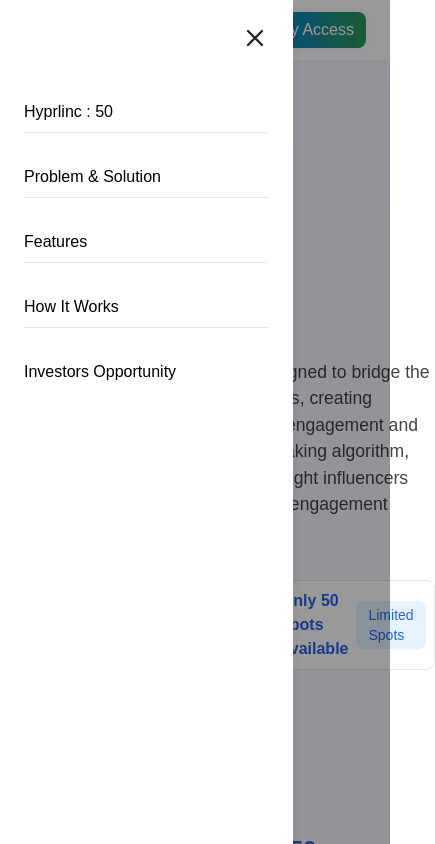
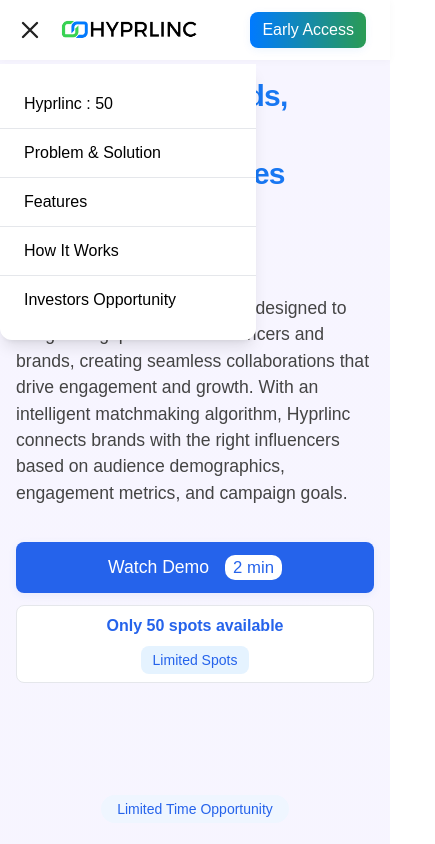
Before and after one commit to harsh-wesee/hyprlinc-soft-launch, a React (Create React App) app: page / in a window 390 px wide. Both pictures are taken after a click on the button "Open navigation". Shown: the top 844 px of the page, 435 px wide, since content can reach past the window. Built offline with nearby package versions, Linux system fonts and the light colour scheme.

Commit message:
mobile responsive

```diff
--- a/public/index.html
+++ b/public/index.html
@@ -9,6 +9,7 @@
       name="description"
       content="Web site created using create-react-app"
     />
+    <meta name="viewport" content="width=device-width, initial-scale=1.0" />
     <link rel="icon" type="image/png" href="%PUBLIC_URL%/favicon.svg" />
 
     <!--
--- a/src/App.js
+++ b/src/App.js
@@ -80,10 +80,26 @@
       {/* Header Bar */}
       <header className="sticky top-0 z-10 flex w-full items-center justify-between bg-white py-3 pl-4 pr-4 md:pl-8 md:pr-10 shadow-[0_1px_8px_rgba(0,0,0,0.03)]">
         <div className="flex items-center gap-4 md:gap-9">
-          {/* Hamburger for mobile - Moved to first position */}
+          {/* Hamburger for mobile - replaced with cancel button when open */}
+          {navOpen ? (
             <button
               className="md:hidden"
-            onClick={() => setNavOpen(!navOpen)}
+              onClick={() => setNavOpen(false)}
+              aria-label="Close navigation"
+            >
+              <svg width="28" height="28" fill="none" viewBox="0 0 24 24">
+                <path
+                  d="M6 6l12 12M6 18L18 6"
+                  stroke="#222"
+                  strokeWidth="2"
+                  strokeLinecap="round"
+                />
+              </svg>
+            </button>
+          ) : (
+            <button
+              className="md:hidden"
+              onClick={() => setNavOpen(true)}
               aria-label="Open navigation"
             >
               <svg width="28" height="28" fill="none" viewBox="0 0 24 24">
@@ -95,6 +111,7 @@
                 />
               </svg>
             </button>
+          )}
 
           {/* Logo */}
           <div className="flex items-center text-[1.7rem] font-bold tracking-[1px] text-[#222]">
@@ -139,75 +156,48 @@
         <button className="mr-2 md:mr-6 flex cursor-pointer items-center gap-2.5 rounded-lg border-none bg-gradient-to-r from-[#007AFF] to-[#2A9B54] py-1.5 px-3 md:px-6 text-base font-medium text-white shadow-[0_2px_8px_rgba(24,119,242,0.08)] transition-all duration-500 ease-in-out hover:from-[#007AFF] hover:to-[#004999]">
           Early Access
         </button>
-        {/* Mobile Nav Drawer */}
-        <div
-          className={`fixed inset-0 z-30 transition-all duration-300 ${
-            navOpen ? "block" : "hidden"
-          }`}
-        >
-          {/* Overlay */}
-          <div
-            className="absolute inset-0 bg-black bg-opacity-40"
-            onClick={() => setNavOpen(false)}
-          ></div>
-          {/* Drawer */}
-          <div
-            className={`absolute top-0 left-0 h-full w-3/4 max-w-xs bg-white shadow-lg p-6 flex flex-col gap-6 transform ${
-              navOpen ? "translate-x-0" : "-translate-x-full"
-            } transition-transform duration-300`}
-          >
-            <button
-              className="self-end mb-4"
-              onClick={() => setNavOpen(false)}
-              aria-label="Close navigation"
-            >
-              <svg width="28" height="28" fill="none" viewBox="0 0 24 24">
-                <path
-                  d="M6 6l12 12M6 18L18 6"
-                  stroke="#222"
-                  strokeWidth="2"
-                  strokeLinecap="round"
-                />
-              </svg>
-            </button>
+      </header>
+
+      {/* Mobile Nav Dropdown Panel */}
+      {navOpen && (
+        <div className="fixed left-0 top-[64px] z-30 w-64 bg-white shadow-lg rounded-b-xl py-4 md:hidden">
           <span
-              onClick={() => scrollToSection("hyprlinc50")}
-              className="py-2 border-b border-gray-200 cursor-pointer"
+            onClick={() => { scrollToSection("hyprlinc50"); setNavOpen(false); }}
+            className="block py-3 px-6 border-b border-gray-200 text-base font-medium cursor-pointer hover:bg-gray-50"
           >
             Hyprlinc : 50
           </span>
           <span
-              onClick={() => scrollToSection("problem-solution")}
-              className="py-2 border-b border-gray-200 cursor-pointer"
+            onClick={() => { scrollToSection("problem-solution"); setNavOpen(false); }}
+            className="block py-3 px-6 border-b border-gray-200 text-base font-medium cursor-pointer hover:bg-gray-50"
           >
             Problem & Solution
           </span>
           <span
-              onClick={() => scrollToSection("features")}
-              className="py-2 border-b border-gray-200 cursor-pointer"
+            onClick={() => { scrollToSection("features"); setNavOpen(false); }}
+            className="block py-3 px-6 border-b border-gray-200 text-base font-medium cursor-pointer hover:bg-gray-50"
           >
             Features
           </span>
           <span
-              onClick={() => scrollToSection("how-it-works")}
-              className="py-2 border-b border-gray-200 cursor-pointer"
+            onClick={() => { scrollToSection("how-it-works"); setNavOpen(false); }}
+            className="block py-3 px-6 border-b border-gray-200 text-base font-medium cursor-pointer hover:bg-gray-50"
           >
             How It Works
           </span>
           <span
-              onClick={() => scrollToSection("investors")}
-              className="py-2 cursor-pointer"
+            onClick={() => { scrollToSection("investors"); setNavOpen(false); }}
+            className="block py-3 px-6 text-base font-medium cursor-pointer hover:bg-gray-50"
           >
             Investors Opportunity
           </span>
         </div>
-        </div>
-      </header>
+      )}
 
       {/* Main Content */}
-      <main className="relative mx-auto flex max-w-[1200px] flex-col items-start px-4 pt-20 pb-0">
-        <div className="flex w-full justify-between">
-          <div className="max-w-[700px]">
+      <main className="relative mx-auto flex flex-col md:flex-row max-w-[1200px] items-start px-4 pt-4 md:pt-16 pb-0 w-full">
+        <div className="flex flex-col w-full md:w-auto md:flex-row justify-between">
+          <div className="max-w-full md:max-w-[700px] w-full">
             <h1 className="mb-6 text-left text-3xl md:text-4xl lg:text-5xl font-semibold leading-[1.3] tracking-tight">
               <span className="text-[#1877f2]">
                 Connecting Brands, <br />
@@ -229,16 +219,16 @@
               based on audience demographics, engagement metrics, and campaign
               goals.
             </p>
-            <div className="mb-8 flex gap-3 md:gap-[18px]">
-              <button className="flex cursor-pointer items-center gap-2 rounded-lg border-none bg-[#2563eb] py-0.5 md:py-2 px-4 md:px-8 text-[1.1rem] font-medium text-white shadow-[0_2px_8px_rgba(37,99,235,0.08)] whitespace-nowrap">
+            <div className="mb-8 flex flex-col gap-3 md:flex-row md:gap-[18px] w-full">
+              <button className="flex cursor-pointer items-center gap-2 rounded-lg border-none bg-[#2563eb] py-3 md:py-2 px-4 md:px-8 text-[1.1rem] font-medium text-white shadow-[0_2px_8px_rgba(37,99,235,0.08)] whitespace-nowrap w-full md:w-auto justify-center">
                 Watch Demo{" "}
                 <span className="ml-2 rounded-[10px] bg-white py-0 px-2 text-[0.95em] text-[#2563eb]">
                   2 min
                 </span>
               </button>
-              <div className="flex items-center gap-3 rounded-lg border border-solid border-[#e5e7eb] bg-white p-2 md:p-3">
-                <span className="text-[1.3em]">⚡</span>
-                <div className="flex items-center gap-2">
+              <div className="flex items-center gap-3 rounded-lg border border-solid border-[#e5e7eb] bg-white p-2 md:p-3 w-full md:w-auto justify-center">
+
+                <div className="flex flex-col md:flex-row items-center gap-2 w-full md:w-auto">
                   <span className="text-base font-semibold text-[#2563eb]">
                     Only 50 spots available
                   </span>
@@ -249,7 +239,7 @@
               </div>
             </div>
           </div>
-          <div className="relative hidden w-[450px] md:block">
+          <div className="relative hidden md:block w-[450px]">
             <img
               src={hero_bg}
               alt="Travel Freedom"
@@ -845,8 +835,7 @@
         </h2>
         <div className="mb-12 max-w-[750px] text-center text-[1.1rem] leading-7 text-gray-600">
           Hyprlinc integrates effortlessly with social media platforms like
-          Instagram, YouTube, and TikTok, as well as CRM tools such as HubSpot
-          and Salesforce, allowing brands to sync influencer data directly with
+          Instagram & YouTube, allowing brands to sync influencer data directly with
           marketing strategies. The exclusive influencer marketplace provides
           influencers with access to top-tier brand deals while giving brands
           the ability to create custom influencer programs for long-term
@@ -967,8 +956,7 @@
                   MVP Alpha Launch + Hyprlinc :50
                 </div>
                 <div className="mb-3 text-base text-gray-600">
-                  Public alpha with AI Editor v1, licensing engine, and
-                  real-time customization. 50 hand-picked creators, brands, and
+                  50 hand-picked creators, brands, and
                   agencies testing features via Hyprlinc:50 program.
                 </div>
                 <div className="flex gap-2">
@@ -988,16 +976,16 @@
                   </span>
                 </div>
                 <div className="mb-2 text-lg font-bold text-pink-700">
-                  Seed Funding Round (Rs 2.5M)
+                  Seed Funding Round (Rs 5M)
                 </div>
                 <div className="mb-3 text-base text-gray-600">
-                  Secure Rs 2.5M Seed to accelerate engineering, go-to-market,
+                  Secure Rs. 5M Seed to accelerate engineering, go-to-market,
                   and creator onboarding at scale. Targeting 12-month runway and
-                  $1M post-Seed ARR.
+                  Rs. 1.5M post-Seed ARR.
                 </div>
                 <div className="flex gap-2">
                   <span className="rounded-md bg-pink-100 py-0.5 px-2.5 text-sm font-semibold text-pink-700">
-                    Rs 2.5M Target
+                    Rs. 5M Target
                   </span>
                 </div>
               </div>
@@ -1016,12 +1004,12 @@
                 </div>
                 <div className="mb-3 text-base text-gray-600">
                   Launch v1 with full dashboard, brand-side analytics, licensing
-                  hub, and API access. Reach Rs1.2M ARR through usage-based
+                  hub, and API access. Reach Rs1.5M ARR through usage-based
                   pricing, transactions, and early enterprise deals.
                 </div>
                 <div className="flex gap-2">
                   <span className="rounded-md bg-purple-100 py-0.5 px-2.5 text-sm font-semibold text-purple-700">
-                    Rs 1.2M ARR
+                    Rs. 1.5M ARR
                   </span>
                 </div>
               </div>
@@ -1056,7 +1044,7 @@
           </span>
         </div>
 
-        <h2 className="mt-6 mb-5 max-w-[800px] text-center text-5xl font-bold leading-tight">
+        <h2 className="mt-6 mb-5 max-w-[800px] text-center text-3xl md:text-5xl font-bold leading-tight">
           Secure Your Spot in the{" "}
           <span className="text-blue-600">AI Creator Economy</span> —
           <br />
@@ -1084,31 +1072,9 @@
         </div>
       </section>
       {/* Footer Section */}
-      <footer className="bg-gray-800 py-16 text-white">
-        {/* <div className="mx-auto grid w-full max-w-[1100px] grid-cols-1 gap-10 px-8 md:grid-cols-5">
-          <div className="text-base text-gray-300 md:col-span-2">
-            Connecting brands, influencers, and agencies through an innovative platform that simplifies collaboration and maximizes results.
-          </div>
-          <div className="flex flex-col gap-3">
-            <div className="text-lg font-semibold text-white">Platform</div>
-            <div className="cursor-pointer text-base text-gray-300 transition-colors duration-200 hover:text-white">Overview</div>
-            <div className="cursor-pointer text-base text-gray-300 transition-colors duration-200 hover:text-white">Marketplace</div>
-            <div className="cursor-pointer text-base text-gray-300 transition-colors duration-200 hover:text-white">Leaderboard</div>
-          </div>
-          <div className="flex flex-col gap-3">
-            <div className="text-lg font-semibold text-white">Solutions</div>
-            <div className="cursor-pointer text-base text-gray-300 transition-colors duration-200 hover:text-white">For Creators</div>
-            <div className="cursor-pointer text-base text-gray-300 transition-colors duration-200 hover:text-white">For Brands</div>
-            <div className="cursor-pointer text-base text-gray-300 transition-colors duration-200 hover:text-white">For Agencies</div>
-          </div>
-          <div className="flex flex-col gap-3">
-            <div className="text-lg font-semibold text-white">Company</div>
-            <div className="cursor-pointer text-base text-gray-300 transition-colors duration-200 hover:text-white">Investors</div>
-            <div className="cursor-pointer text-base text-gray-300 transition-colors duration-200 hover:text-white">Comparison</div>
-            <div className="cursor-pointer text-base text-gray-300 transition-colors duration-200 hover:text-white">Pricing</div>
-          </div>
-        </div> */}
-        <div className="mx-auto mt-16 flex w-full max-w-[1100px] flex-wrap items-center justify-between gap-4 border-t border-solid border-gray-700 px-8 pt-8">
+      <footer className="bg-gray-800 py-12 text-white">
+
+        <div className="mx-auto flex w-full max-w-[1100px] flex-wrap items-center justify-between border-solid border-gray-700 px-8 pt-8">
           <div className="text-base text-gray-400">
             © 2025 Hyprlinc All rights reserved.
           </div>
```
Lines whose indentation alone changed are shown as unchanged.
